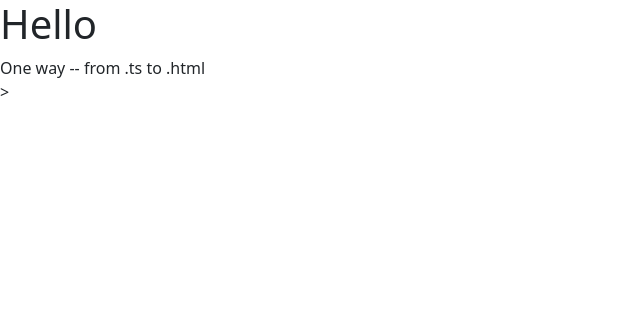
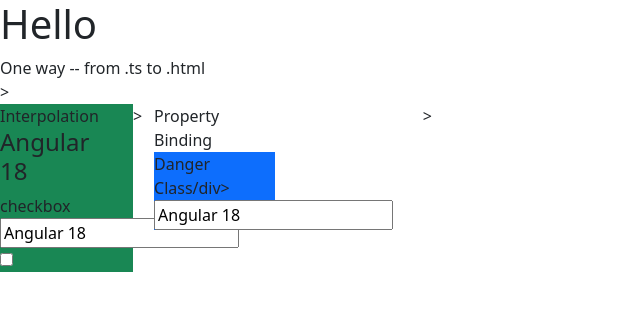
Before and after one commit to manumit-mukund/angular_repository, an Angular app in the folder myangularprojects/angular_18/: page / in a window 1280 px wide. Shown: the top 310 px of the page, without its empty margins (0-640 px from the left). Built offline with nearby package versions, Linux system fonts and the light colour scheme.

Commit message:
Commit changes...

```diff
--- a/myangularprojects/angular_18/src/app/components/databinding/databinding.component.html
+++ b/myangularprojects/angular_18/src/app/components/databinding/databinding.component.html
@@ -1,6 +1,7 @@
 <div class="row">
 
     <div class="col-4">
+
         One way -- from .ts to .html
 
     </div>
@@ -15,3 +16,35 @@
 
     </div>
 </div>>
+
+<div class="row">
+
+    <div class="col-4">
+        <div class="row">
+            <div class="col-4 bg-success">
+                Interpolation
+                <h4>{{courseName}}</h4>
+                <div>{{inputType}}</div>
+                <input type="text" value="{{courseName}}" placeholder="Enter text" />
+                <input type="{{inputType}}" />
+            </div>>
+            <div class="col-4">
+                Property Binding
+                <!-- <div class="{{myClassName}}" >Danger</div> -->
+                <div [class]="myClassName"> Danger Class/div>
+                    <input type="text" [value] = "courseName" />
+
+                </div>
+            </div>
+        </div>
+
+        <div class="col-4">
+
+
+        </div>
+
+        <div class="col-4">
+
+
+        </div>
+    </div>>
--- a/myangularprojects/angular_18/src/app/components/databinding/databinding.component.ts
+++ b/myangularprojects/angular_18/src/app/components/databinding/databinding.component.ts
@@ -9,4 +9,22 @@ import { Component } from '@angular/core';
 })
 export class DatabindingComponent {
 
+  courseName: string = "Angular 18";
+
+  inputType = "checkbox";
+
+  myClassName: string = "bg-primary";
+
+  rollNo: number = 101;
+
+  isInidan: boolean = true;
+
+  courseDate: Date = new Date();
+
+  constructor() {
+
+
+
+   }
+
 }
```
